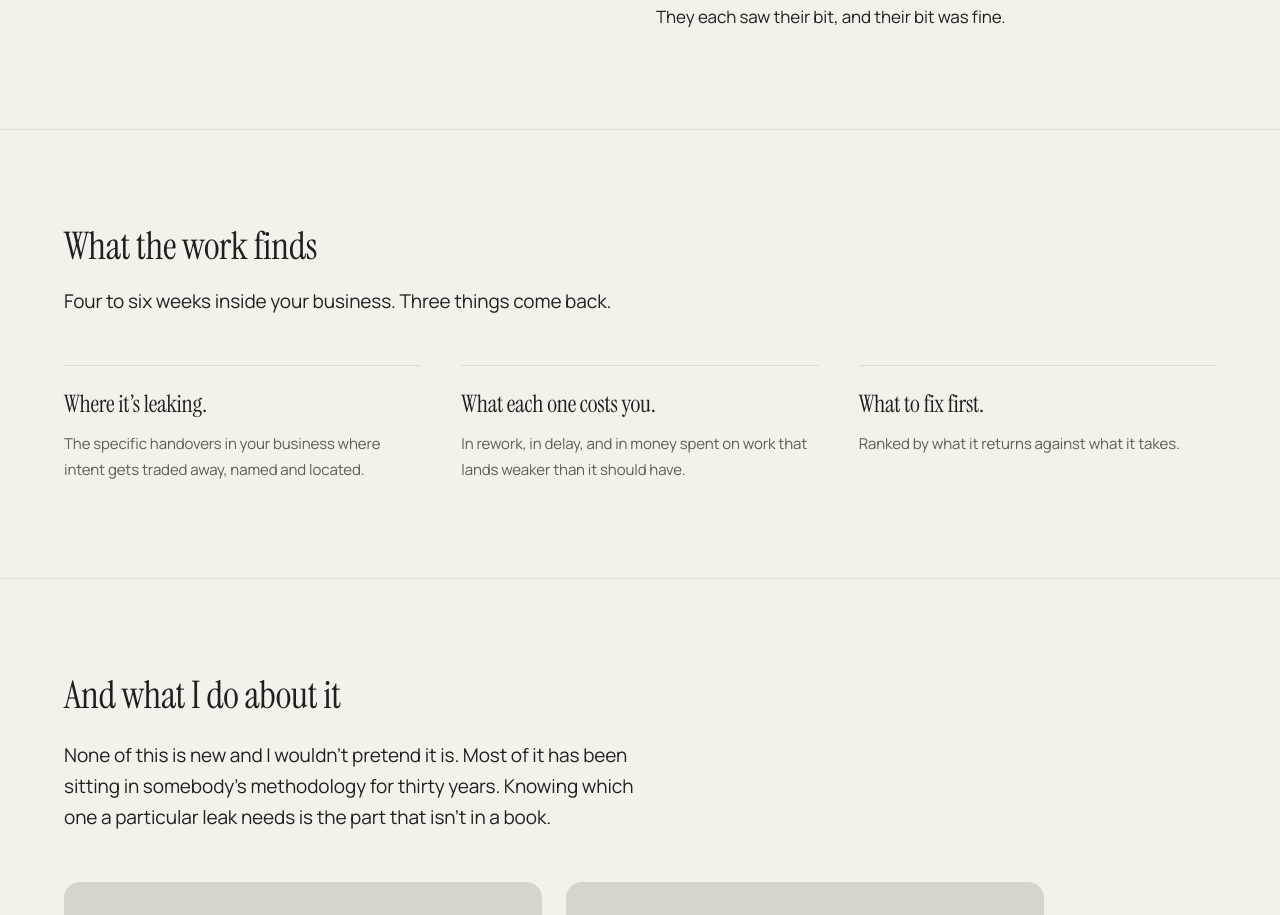
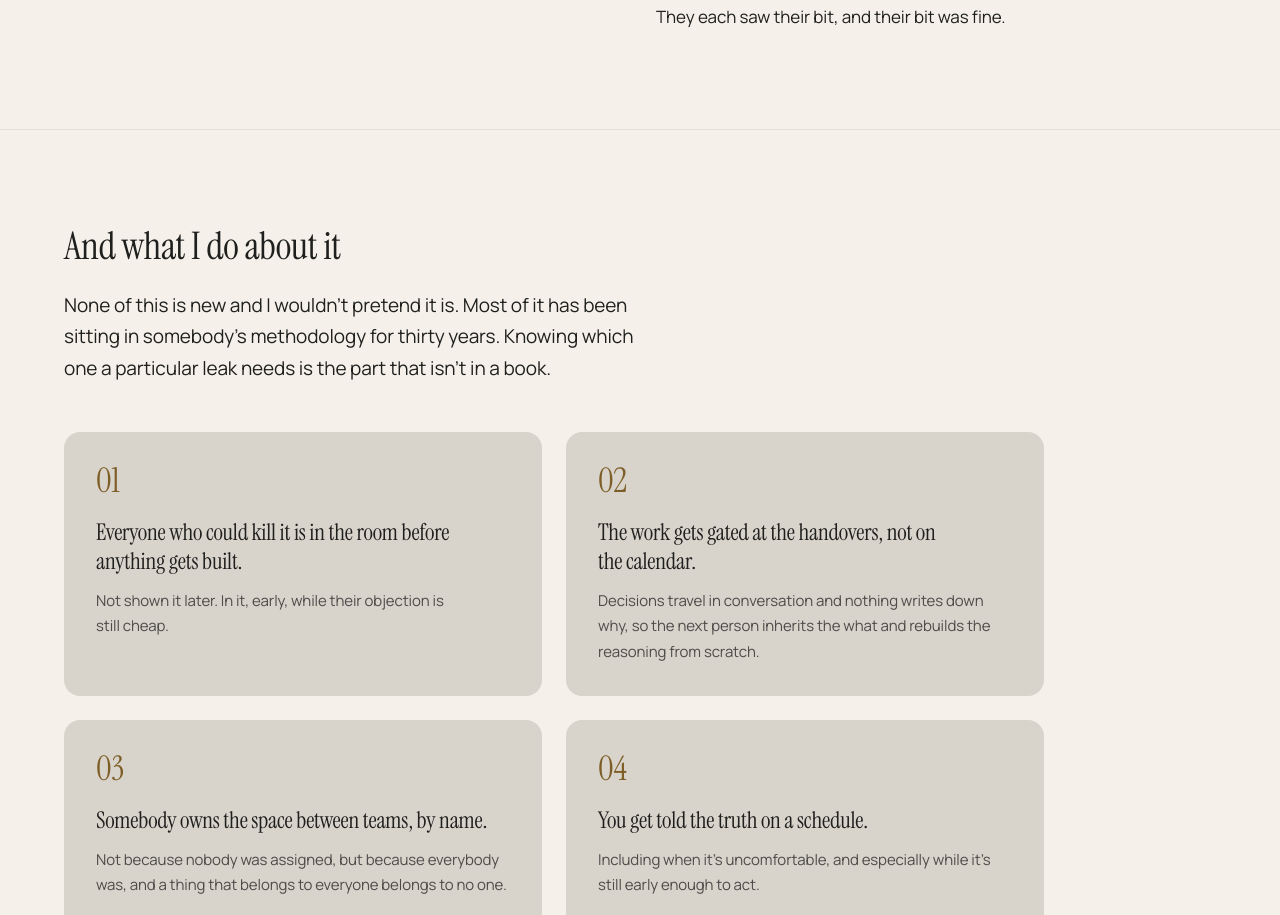
Before and after one commit to darrenbrett-lang/dabhands.delivery, a Next.js app: page /signal-to-noise in a window 1280 px wide. Shown: the part 3840-4755 px from the top of the page. Built offline with nearby package versions, Linux system fonts and the light colour scheme.

Commit message:
Signal to Noise: cut What the work finds
The page argues through the diagnosis and the four moves, and ends on
money.

Co-Authored-By: Claude Fable 5 <noreply@anthropic.com>

```diff
--- a/pages/signal-to-noise.tsx
+++ b/pages/signal-to-noise.tsx
@@ -76,22 +76,6 @@ const EVIDENCE = [
     claim: 'Share of companies that believe they deliver a superior experience, against the share of their customers who agree.',
     source: 'Bain & Company, Closing the Delivery Gap, 2005. 362 companies.',
     href: 'https://www.bain.com/insights/closing-the-delivery-gap/',
-  },
-];
-
-// Section 5: what the diagnostic returns. The commercial centre.
-const FINDINGS = [
-  {
-    lead: 'Where it’s leaking.',
-    rest: 'The specific handovers in your business where intent gets traded away, named and located.',
-  },
-  {
-    lead: 'What each one costs you.',
-    rest: 'In rework, in delay, and in money spent on work that lands weaker than it should have.',
-  },
-  {
-    lead: 'What to fix first.',
-    rest: 'Ranked by what it returns against what it takes.',
   },
 ];
 
@@ -391,34 +375,6 @@ export default function SafePassage() {
           </div>
         </section>
 
-        {/* ── 5 · WHAT THE WORK FINDS: the commercial centre of the page.
-            Everything above it argues the work is worth buying; this is the
-            work. ── */}
-        <section className="bg-bone text-ink py-16 md:py-24 border-t border-stone/60">
-          <div className="u-container">
-            <FadeUp>
-              <h2 className="font-serif text-[30px] md:text-[38px] leading-[1.12] tracking-[-0.01em]">
-                What the work finds
-              </h2>
-              <p className="mt-5 text-[17px] md:text-[19px] leading-[1.65] text-ink max-w-[48ch]">
-                Four to six weeks inside your business. Three things come back.
-              </p>
-            </FadeUp>
-            <div className="mt-10 md:mt-12 grid grid-cols-1 md:grid-cols-3 gap-x-10 gap-y-9">
-              {FINDINGS.map((f, i) => (
-                <FadeUp key={f.lead} delay={i * 0.08}>
-                  <div className="border-t border-stone/70 pt-6">
-                    <p className="font-serif text-[22px] md:text-[24px] leading-[1.2] tracking-[-0.01em] text-ink">
-                      {f.lead}
-                    </p>
-                    <p className="mt-3 text-[15px] leading-[1.7] text-graphite max-w-[38ch]">{f.rest}</p>
-                  </div>
-                </FadeUp>
-              ))}
-            </div>
-          </div>
-        </section>
-
         {/* ── 6 · AND WHAT I DO ABOUT IT: the disclaimer, then four flat
             statements of certainty. Confidence without claimed originality
             (governing rule three). ── */}
```
